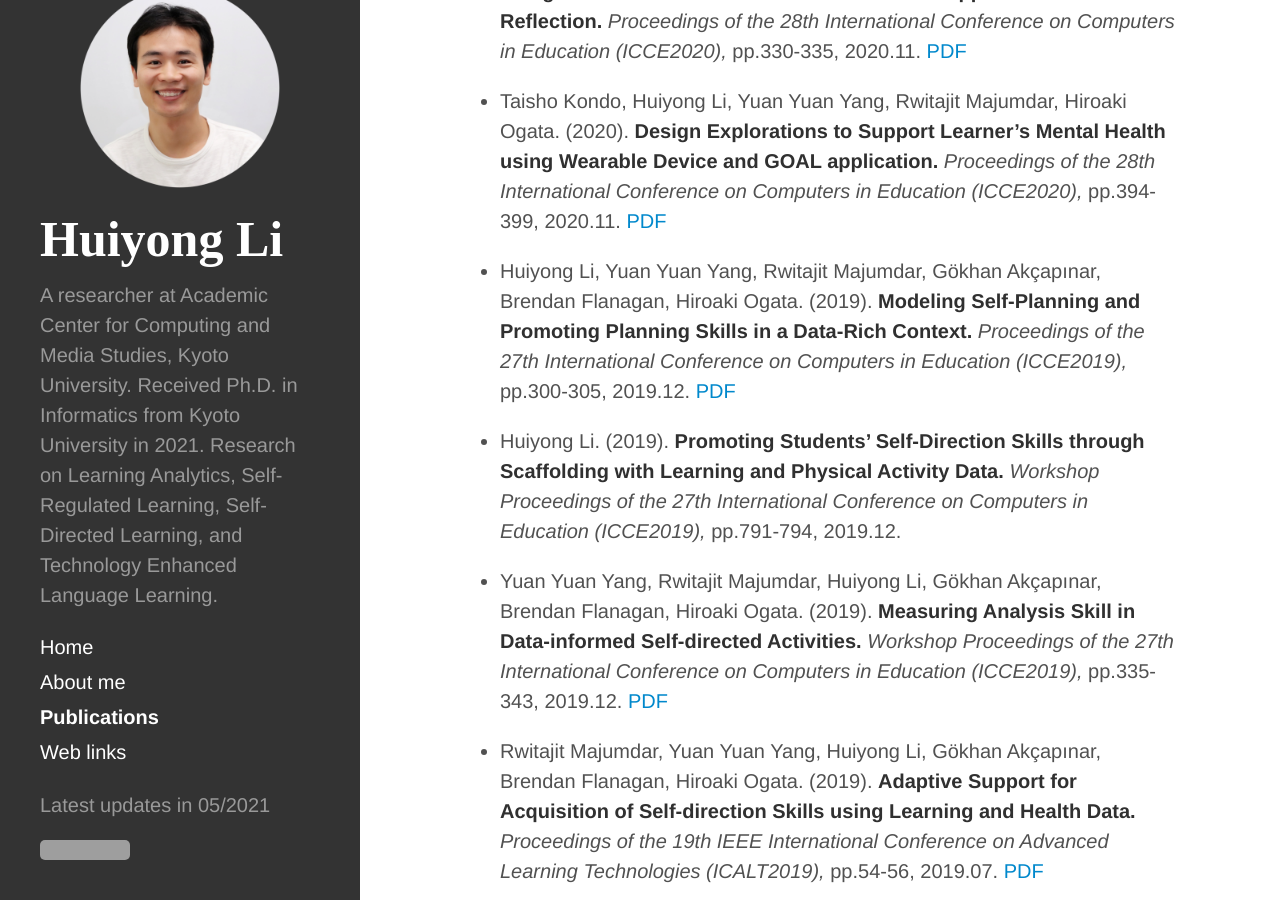
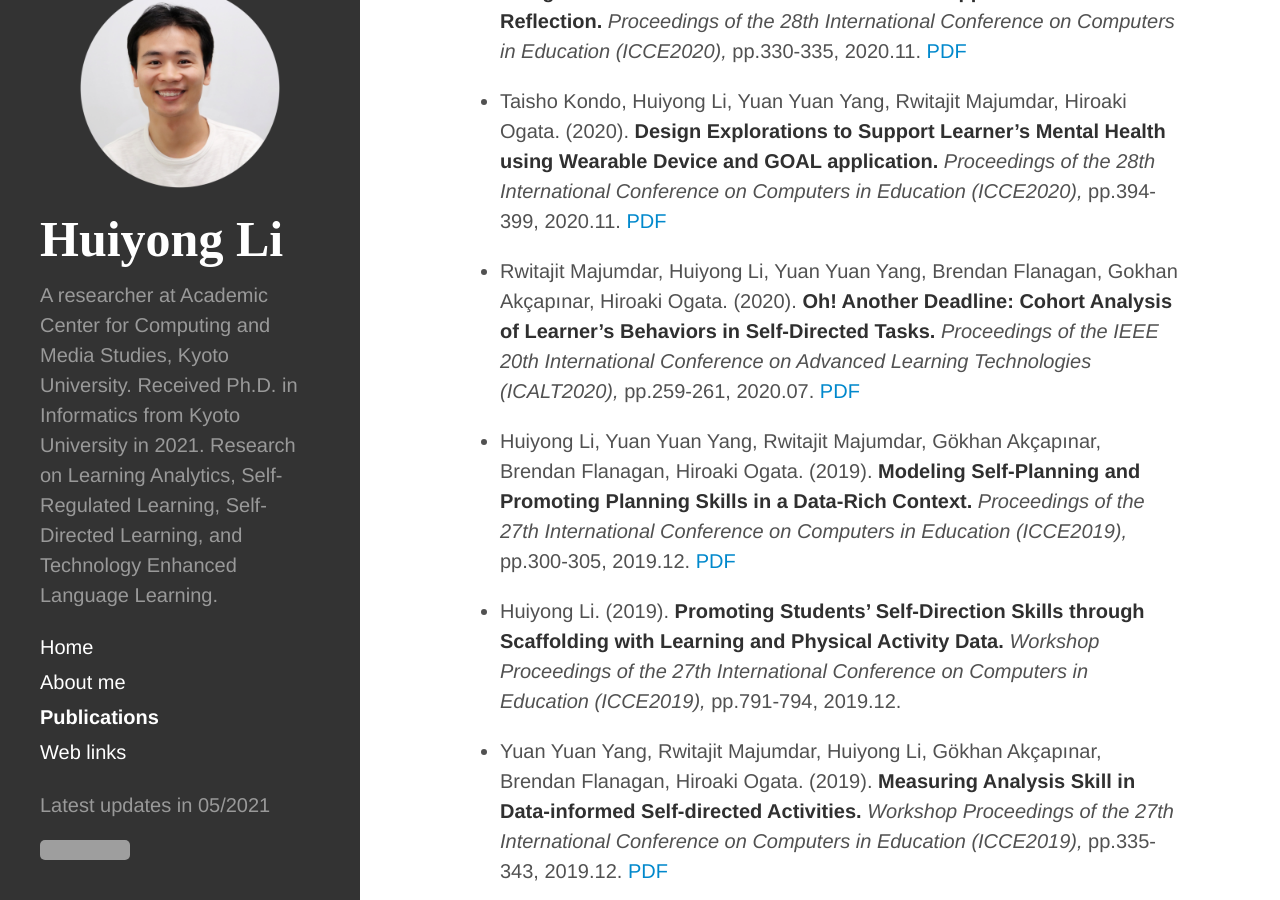
Before and after one commit to li-huiyong/li-huiyong.github.io, a Jekyll site: the page built from publications.md, in a window 1280 px wide and 900 px high, scrolled down 709 px. Built offline with Jekyll 4.4.1, drawn with Linux system fonts in a browser that asks for light colours; nearby versions of some CDN libraries; some web fonts are replaced; grey boxes are pictures that could not be loaded.

Commit message:
add ICALT2020

```diff
--- a/publications.md
+++ b/publications.md
@@ -19,6 +19,8 @@ ___
 
 * Taisho Kondo, Huiyong Li, Yuan Yuan Yang, Rwitajit Majumdar, Hiroaki Ogata. (2020). **Design Explorations to Support Learner’s Mental Health using Wearable Device and GOAL application.** _Proceedings of the 28th International Conference on Computers in Education (ICCE2020),_ pp.394-399, 2020.11. [PDF](https://repository.kulib.kyoto-u.ac.jp/dspace/handle/2433/259786){:target="_blank"}
 
+* Rwitajit Majumdar, Huiyong Li, Yuan Yuan Yang, Brendan Flanagan, Gokhan Akçapınar, Hiroaki Ogata. (2020). **Oh! Another Deadline: Cohort Analysis of Learner’s Behaviors in Self-Directed Tasks.** _Proceedings of the IEEE 20th International Conference on Advanced Learning Technologies (ICALT2020),_ pp.259-261, 2020.07. [PDF](https://ieeexplore.ieee.org/abstract/document/9155921){:target="_blank"}
+
 * Huiyong Li, Yuan Yuan Yang, Rwitajit Majumdar, Gökhan Akçapınar, Brendan Flanagan, Hiroaki Ogata. (2019). **Modeling Self-Planning and Promoting Planning Skills in a Data-Rich Context.** _Proceedings of the 27th International Conference on Computers in Education (ICCE2019),_ pp.300-305, 2019.12. [PDF](https://www.researchgate.net/publication/337745707_Modeling_Self-Planning_and_Promoting_Planning_Skills_in_a_Data-Rich_Context){:target="_blank"}
 
 * Huiyong Li. (2019). **Promoting Students’ Self-Direction Skills through Scaffolding with Learning and Physical Activity Data.** _Workshop Proceedings of the 27th International Conference on Computers in Education (ICCE2019),_ pp.791-794, 2019.12.
```
